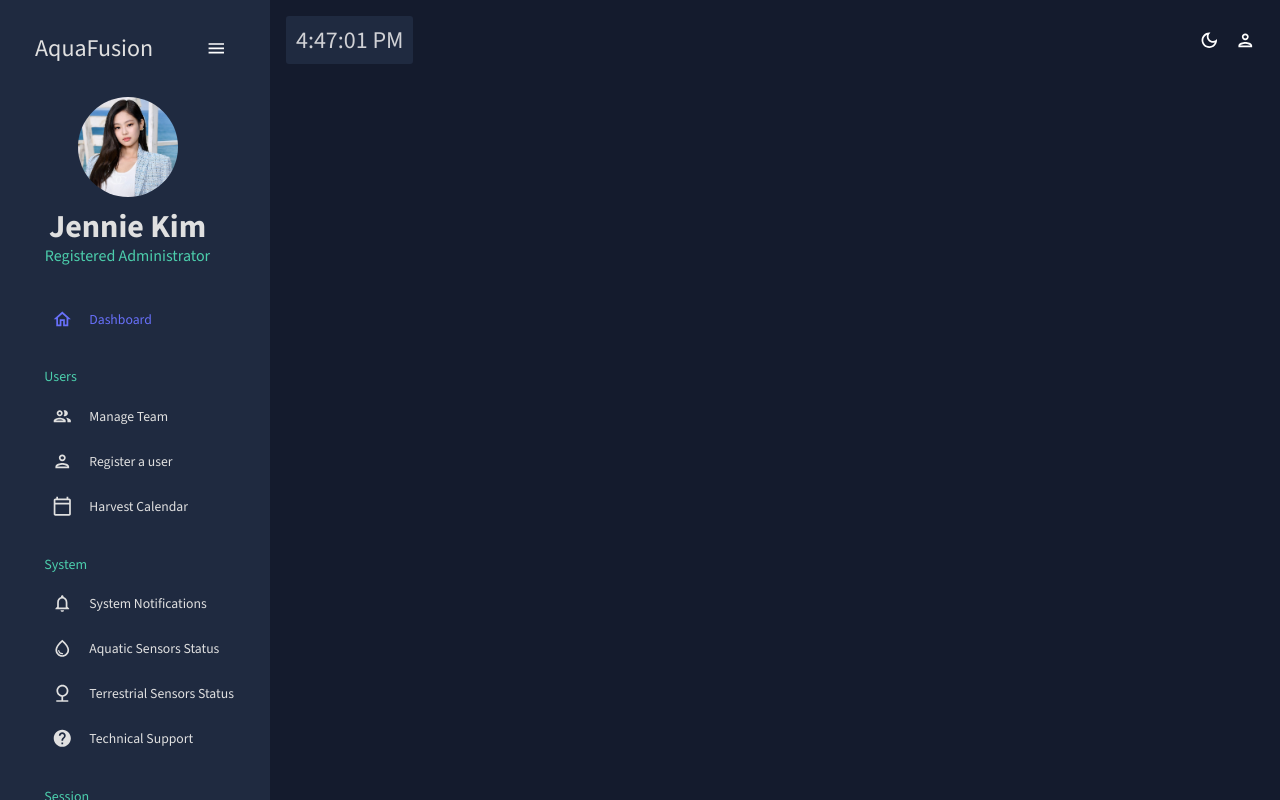
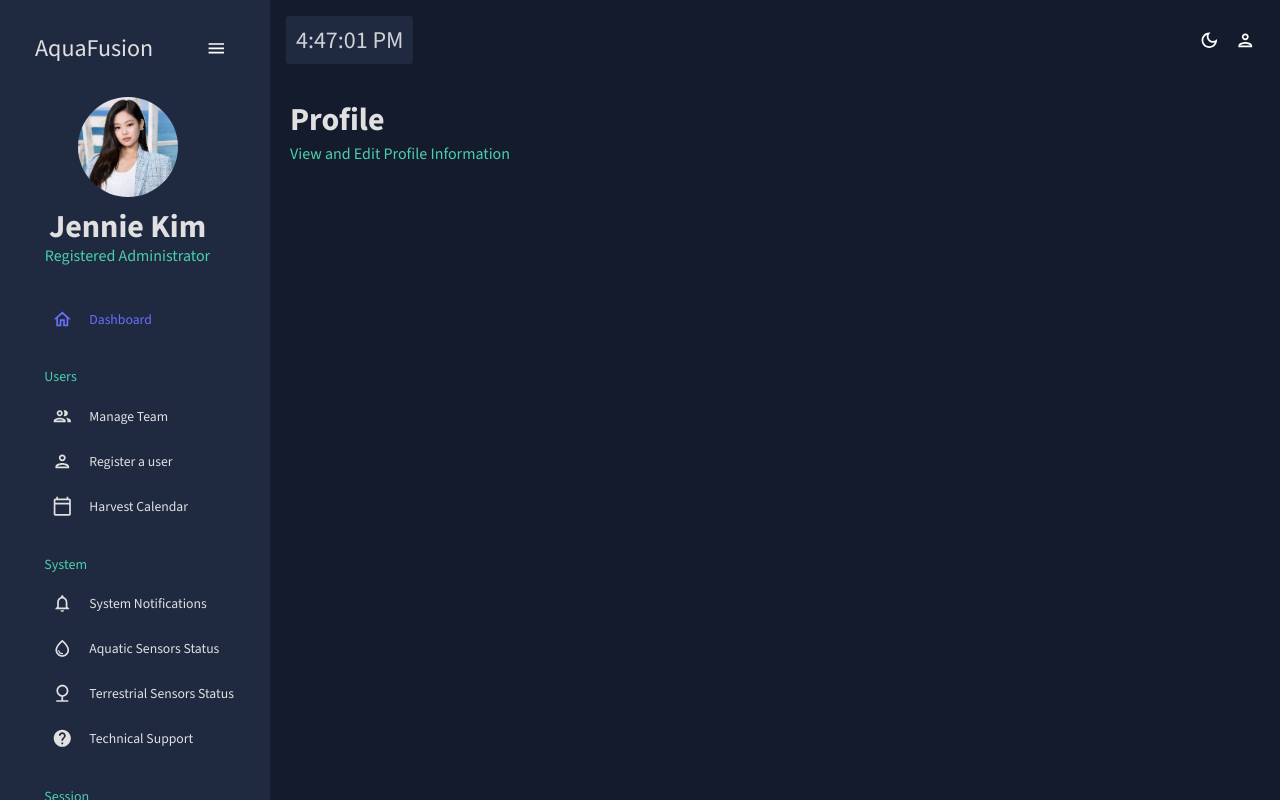
Before and after one commit to a-jai-esg/AquaFusion-UI, a React (Create React App) app: page /profile in a window 1280 px wide. Built offline with nearby package versions, Linux system fonts and the light colour scheme.

Commit message:
added profile page

```diff
--- a/src/App.js
+++ b/src/App.js
@@ -9,6 +9,7 @@ import Topbar from "./scenes/global/Topbar";
 import Sidebar from "./scenes/global/Sidebar";
 import Dashboard from "./scenes/dashboard";
 import Team from "./scenes/teams";
+import Profile from "./scenes/Profile";
 // import Invoice from "./scenes/global/Sidebar";
 import Notifications from "./scenes/notifications";
 import Calendar from "./scenes/calendar";
@@ -38,6 +39,7 @@ export default function App() {
               <Route path="/register" element={<AdminApprovedRegistration/>} />
               <Route path="/support" element={<TechnicalSupport />} />
               <Route path="/calendar" element={<Calendar/>} date={dates}/>
+              <Route path="/profile" element={<Profile/>}/>
               {/*
               <Route path="/invoices" element={<Team />} />
               <Route path="/bar" element={<Bar />} />
--- /dev/null
+++ b/src/scenes/Profile/index.jsx
@@ -0,0 +1,19 @@
+import { useEffect } from "react";
+import { Box } from "@mui/material";
+import Header from "../../components/Header";
+
+const Profile = () => {
+  useEffect(() => {
+    document.title = "My Profile";
+  }, []);
+
+  return (
+    <Box m="20px">
+      <Box display="flex" justifycontent="space-between" alignItems="center">
+        <Header title="Profile" subtitle="View and Edit Profile Information" />
+      </Box>
+    </Box>
+  );
+};
+
+export default Profile;
--- a/src/scenes/global/Topbar.jsx
+++ b/src/scenes/global/Topbar.jsx
@@ -1,14 +1,23 @@
+import React from "react";
+import { useNavigate } from "react-router-dom";
 import { Box, IconButton, useTheme } from "@mui/material";
 import { useContext } from "react";
 import { ColorModeContext, tokens } from "../../theme";
 import LightModeOutlinedIcon from "@mui/icons-material/LightModeOutlined";
 import DarkModeOutlinedIcon from "@mui/icons-material/DarkModeOutlined";
 import PersonOutlinedIcon from "@mui/icons-material/PersonOutlined";
+import { Link } from "react-router-dom";
 import Clock from "../../components/Clock";
 
 const Topbar = () => {
   const theme = useTheme();
   const colorMode = useContext(ColorModeContext);
+
+  let navigate = useNavigate();
+  const routeChange = () => {
+    let path = "/profile";
+    navigate(path);
+  };
 
   return (
     <Box display="flex" justifyContent="space-between" p={2}>
@@ -23,7 +32,7 @@ const Topbar = () => {
             <LightModeOutlinedIcon />
           )}
         </IconButton>
-        <IconButton>
+        <IconButton onClick={routeChange}>
           <PersonOutlinedIcon />
         </IconButton>
       </Box>
```
